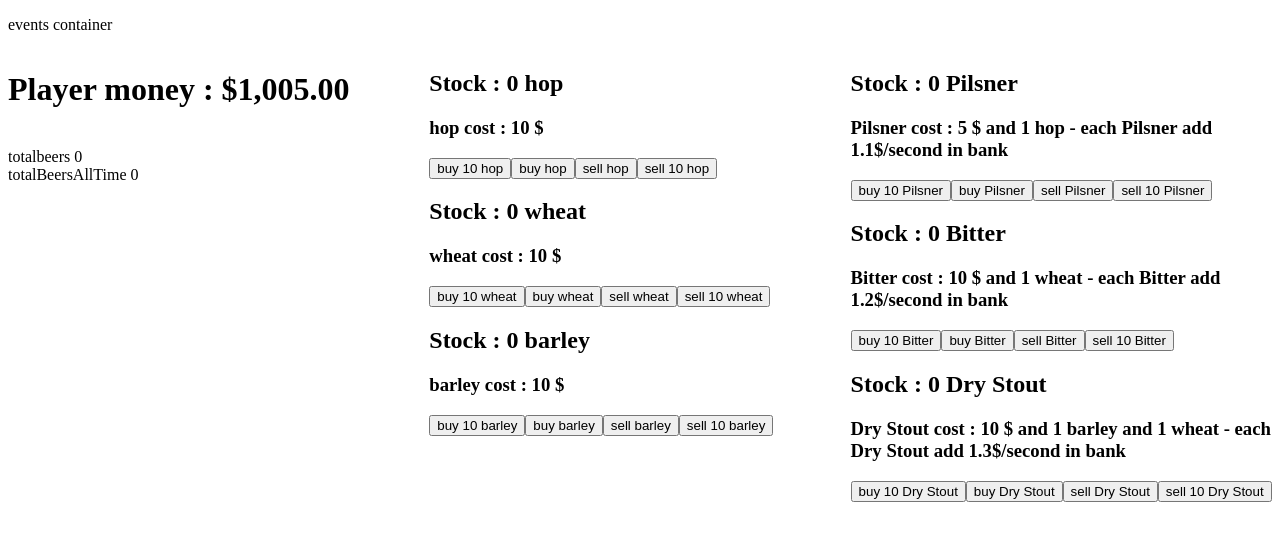
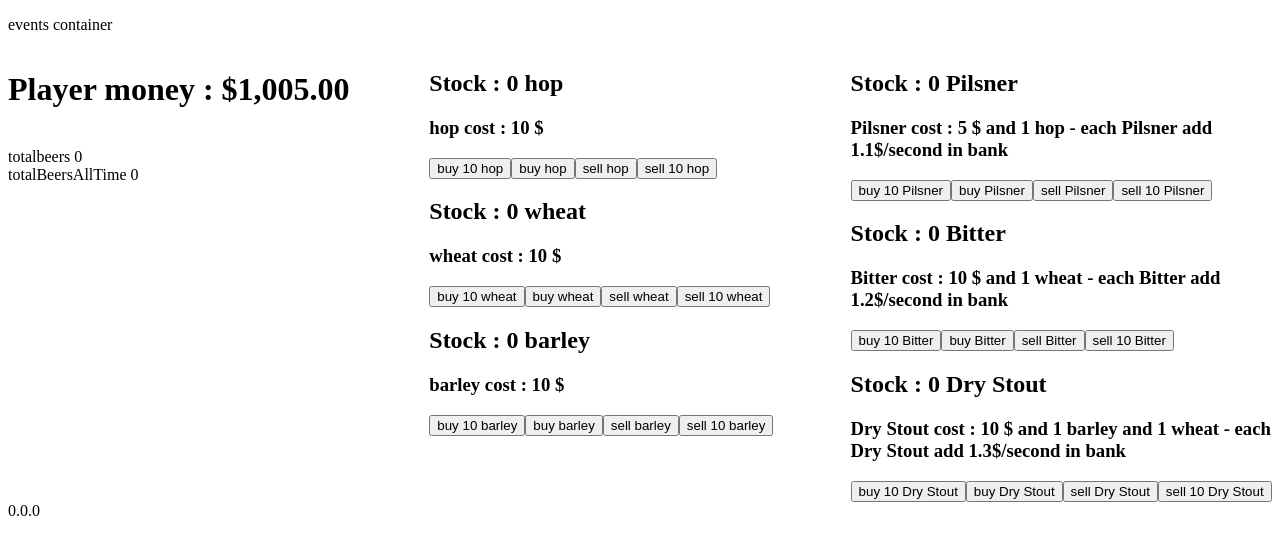
Before and after one commit to emmanuel-franc/beerclick, an Angular app: page / in a window 1280 px wide. Shown: the top 554 px of the page. Built offline with nearby package versions, Linux system fonts and the light colour scheme.

Commit message:
added versioning

```diff
--- a/src/app/app.component.html
+++ b/src/app/app.component.html
@@ -25,3 +25,7 @@
     <app-item [item]="beer" [(totalBeersAllTime)]="totalBeersAllTime"></app-item>
   </div>
 </div>
+
+<div>
+  {{appVersion}}
+</div>
--- a/src/app/app.component.ts
+++ b/src/app/app.component.ts
@@ -5,6 +5,7 @@ import {GlobalStatsService} from "./services/globalStats/global-stats.service";
 import * as _ from "lodash";
 
 const data = require("../assets/data/data.json");
+const {version: appVersion} = require("../../package.json"); //http://stackoverflow.com/questions/34907682/how-to-display-app-version-in-angular2/35494456
 
 @Component({
   selector: 'app-root',
@@ -18,8 +19,10 @@ export class AppComponent {
   beers: Beer[];
   totalBeers:number;
   totalBeersAllTime:number;
+  appVersion;
 
   constructor(public GlobalStatsService:GlobalStatsService) {
+    this.appVersion = appVersion;
     this.consumables = [];
     this.beers = [];
     //this.totalBeers = 0;
```
